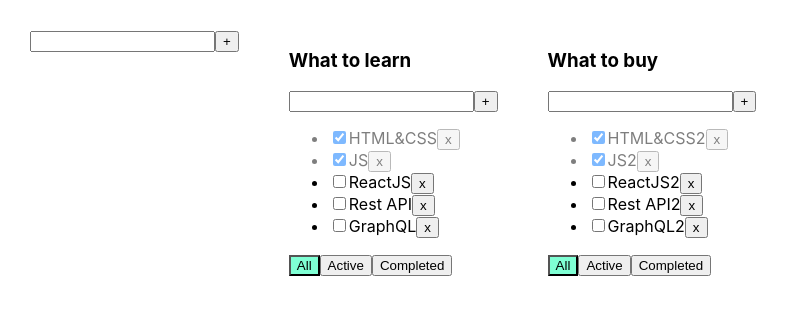
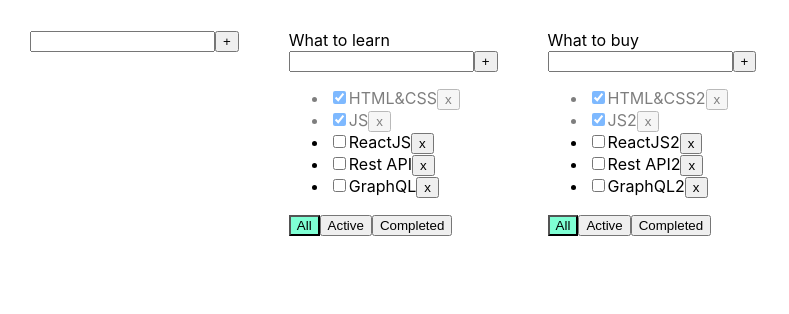
Before and after one commit to Grisha0404/NewTodolist, a React (Create React App) app: page / in a window 1280 px wide. Shown: the top 314 px of the page, without its empty margins (0-789 px from the left). Built offline with nearby package versions, Linux system fonts and the light colour scheme.

Commit message:
Update TodoList.tsx

```diff
--- a/src/TodoList.tsx
+++ b/src/TodoList.tsx
@@ -1,14 +1,15 @@
-import React, {ChangeEvent, KeyboardEvent, useState} from 'react';
+import React, {ChangeEvent} from 'react';
 import {FilterValuesType} from './App';
+import AddItemForm from "./AddItemForm";
+import {EditableSpan} from "./EditaableSpan";
 
-export type TaskType = {
+type TaskType = {
     id: string
     title: string
     isDone: boolean
 }
 
 type PropsType = {
-    todolistID: string
     title: string
     tasks: Array<TaskType>
     removeTask: (todolistID: string, taskId: string) => void
@@ -16,62 +17,45 @@ type PropsType = {
     addTask: (todolistID: string, title: string) => void
     changeTaskStatus: (todolistID: string, taskId: string, isDone: boolean) => void
     filter: FilterValuesType
+    todolistID: string
+    updateTask:(todolistID:string, taskID:string, title:string)=>void
+    updateTitle:(todolistID:string, title:string)=>void
 }
 
 export function Todolist(props: PropsType) {
-
-    let [title, setTitle] = useState("")
-    let [error, setError] = useState<string | null>(null)
-
-    const addTask = () => {
-        if (title.trim() !== "") {
-            props.addTask(props.todolistID, title.trim());
-            setTitle("");
-        } else {
-            setError("Title is required");
-        }
-    }
-
-    const onChangeHandler = (e: ChangeEvent<HTMLInputElement>) => {
-        setTitle(e.currentTarget.value)
-    }
-
-    const onKeyPressHandler = (e: KeyboardEvent<HTMLInputElement>) => {
-        setError(null);
-        if (e.key === 'Enter') {
-            addTask();
-        }
-    }
 
     const onAllClickHandler = () => props.changeFilter(props.todolistID, "all");
     const onActiveClickHandler = () => props.changeFilter(props.todolistID, "active");
     const onCompletedClickHandler = () => props.changeFilter(props.todolistID, "completed");
 
+    const addTaskHandler = (title:string)=>{
+        props.addTask(props.todolistID, title)
+    }
+    const updateTaskHandler =(tID:string, title:string)=>{
+        props.updateTask(props.todolistID,tID, title)
+    }
+    const updateTitleHandler = (title:string) =>{
+        props.updateTitle(props.todolistID,title)
+    }
 
     return <div>
-        <h3>{props.title}</h3>
+        <EditableSpan title={props.title} callBack={updateTitleHandler}/>
         <div>
-            <input value={title}
-                   onChange={onChangeHandler}
-                   onKeyPress={onKeyPressHandler}
-                   className={error ? "error" : ""}
-            />
-            <button onClick={addTask}>+</button>
-            {error && <div className="error-message">{error}</div>}
+            <AddItemForm callBack={addTaskHandler}/>
         </div>
         <ul>
             {
                 props.tasks.map(t => {
                     const onClickHandler = () => props.removeTask(props.todolistID, t.id)
                     const onChangeHandler = (e: ChangeEvent<HTMLInputElement>) => {
-                        props.changeTaskStatus(props.todolistID,t.id, e.currentTarget.checked);
+                        props.changeTaskStatus(props.todolistID, t.id, e.currentTarget.checked);
                     }
 
                     return <li key={t.id} className={t.isDone ? "is-done" : ""}>
                         <input type="checkbox"
                                onChange={onChangeHandler}
                                checked={t.isDone}/>
-                        <span>{t.title}</span>
+                        <EditableSpan title={t.title} callBack={(title)=>updateTaskHandler(t.id,title)}/>
                         <button onClick={onClickHandler}>x</button>
                     </li>
                 })
```
